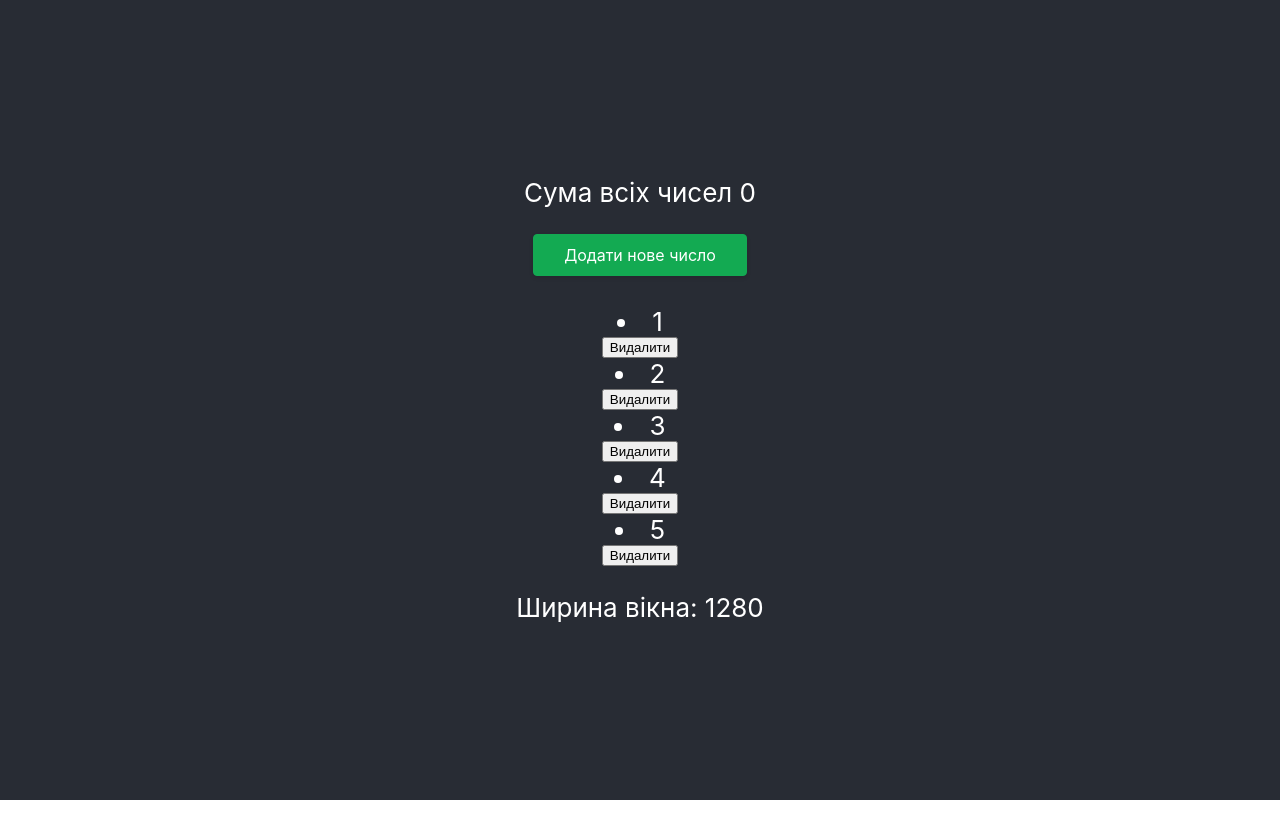
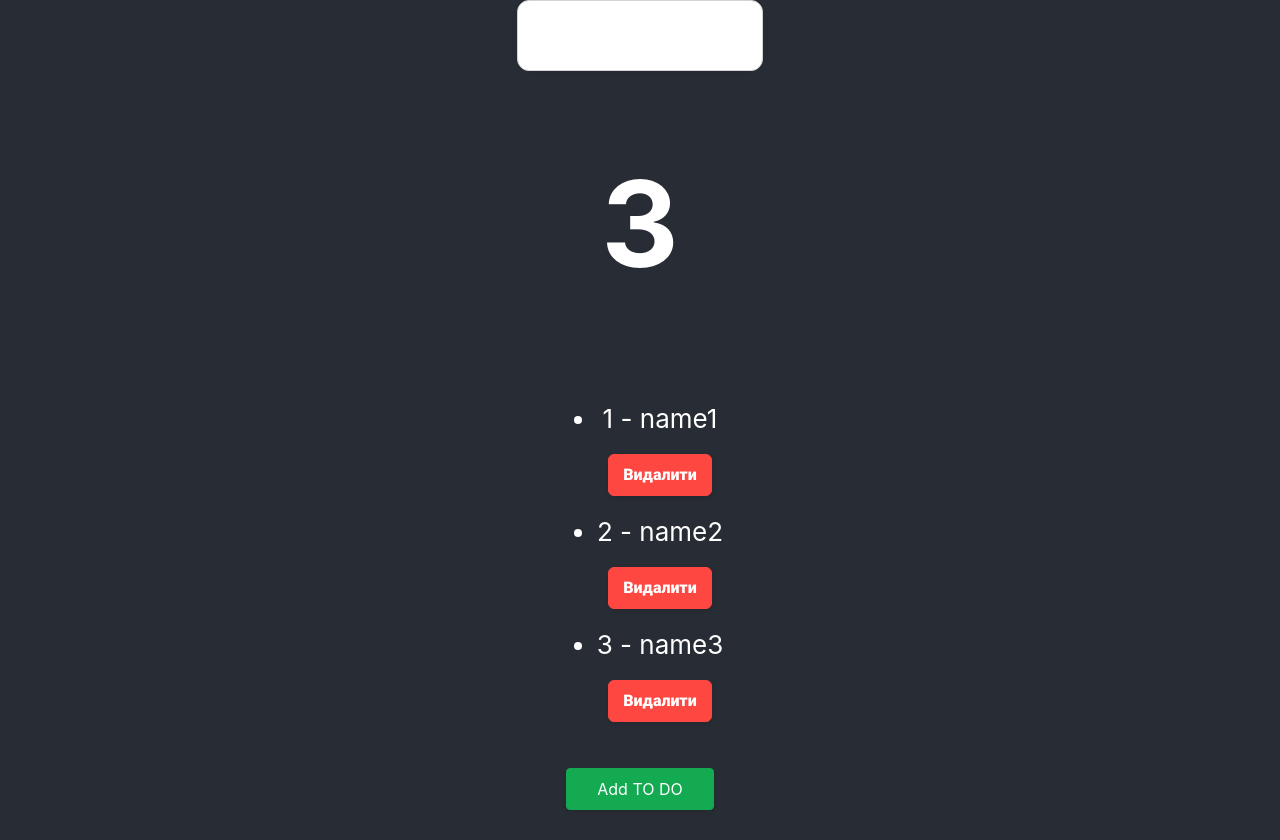
Before and after one commit to AvriChu/react, a React (Create React App) app in the folder lessons/: page / in a window 1280 px wide. Before the commit the page ends 800 px from the top, so only its background shows below. Built offline with nearby package versions, Linux system fonts and the light colour scheme.

Commit message:
made DZ7

```diff
--- a/lessons/src/App.css
+++ b/lessons/src/App.css
@@ -99,3 +99,43 @@
 .input:active {
   transform: scale(0.95);
 }
+.tittle {
+  font-size: 120px;
+}
+
+.button-24 {
+  background: #ff4742;
+  border: 1px solid #ff4742;
+  border-radius: 6px;
+  box-shadow: rgba(0, 0, 0, 0.1) 1px 2px 4px;
+  box-sizing: border-box;
+  color: #ffffff;
+  cursor: pointer;
+  display: inline-block;
+  font-family: nunito, roboto, proxima-nova, 'proxima nova', sans-serif;
+  font-size: 16px;
+  font-weight: 800;
+  line-height: 16px;
+  min-height: 40px;
+  outline: 0;
+  padding: 12px 14px;
+  text-align: center;
+  text-rendering: geometricprecision;
+  text-transform: none;
+  user-select: none;
+  -webkit-user-select: none;
+  touch-action: manipulation;
+  vertical-align: middle;
+  margin: 20px 0;
+}
+
+.button-24:hover,
+.button-24:active {
+  background-color: initial;
+  background-position: 0 0;
+  color: #ff4742;
+}
+
+.button-24:active {
+  opacity: 0.5;
+}
--- a/lessons/src/App.js
+++ b/lessons/src/App.js
@@ -173,15 +173,81 @@ import { useWindowWidth } from './components/useWindowWidth';
 // export default App;
 
 // ДЗ 6
+// function App() {
+//   const [width, setWidth] = useWindowWidth();
+//   return (
+//     <div className='App'>
+//       <header className='App-header'>
+//         <DZ6_1 />
+//         <DZ6_2 />
+//         {/* Задача 3 */}
+//         <p>Ширина вікна: {width}</p>
+//       </header>
+//     </div>
+//   );
+// }
+// export default App;
+
+// ДЗ 7
 function App() {
-  const [width, setWidth] = useWindowWidth();
+  const [input, setInput] = useState('');
+  const [item, setItem] = useState([
+    { id: 1, name: 'name1' },
+    { id: 2, name: 'name2' },
+    { id: 3, name: 'name3' },
+  ]);
+  const [newId, setNewId] = useState(item.length + 1);
+  const deleteObj = id => {
+    setItem(prev => prev.filter(item => item.id !== id));
+  };
+  const clickHandler = input => {
+    if (!input || input.trim().length === 0) {
+      return;
+    }
+    setNewId(newId + 1);
+    const updateElement = [...item, { id: newId, name: input }];
+    setItem(updateElement);
+    setInput('');
+  };
+  const changeHandler = e => {
+    const value = e.target.value;
+    setInput(value);
+  };
+  const onKeyFunk = e => {
+    if (e.key === 'Enter') {
+      if (!input || input.trim().length === 0) {
+        return;
+      }
+      setNewId(newId + 1);
+      const updateElement = [...item, { id: newId, name: input }];
+      setItem(updateElement);
+      setInput('');
+    }
+  };
+
   return (
     <div className='App'>
       <header className='App-header'>
-        <DZ6_1 />
-        <DZ6_2 />
-        {/* Задача 3 */}
-        <p>Ширина вікна: {width}</p>
+        <input
+          onKeyDown={onKeyFunk}
+          className='input'
+          onChange={changeHandler}
+          value={input}
+        />
+        <h1 className='tittle'>{item.length}</h1>
+        <ul>
+          {item.map(item1 => (
+            <MasuvList
+              key={item1.id}
+              id={item1.id}
+              name={item1.name}
+              deleteObj={deleteObj}
+            />
+          ))}
+        </ul>
+        <button className='button-37' onClick={() => clickHandler(input)}>
+          Add TO DO{' '}
+        </button>
       </header>
     </div>
   );
--- a/lessons/src/components/dz3_list.js
+++ b/lessons/src/components/dz3_list.js
@@ -4,7 +4,11 @@ const MasuvList = props => {
       <li>
         {props.id} - {props.name}
       </li>
-      <button onClick={() => props.deleteObj(props.id)} type='button'>
+      <button
+        className='button-24'
+        onClick={() => props.deleteObj(props.id)}
+        type='button'
+      >
         Видалити
       </button>
     </div>
```
